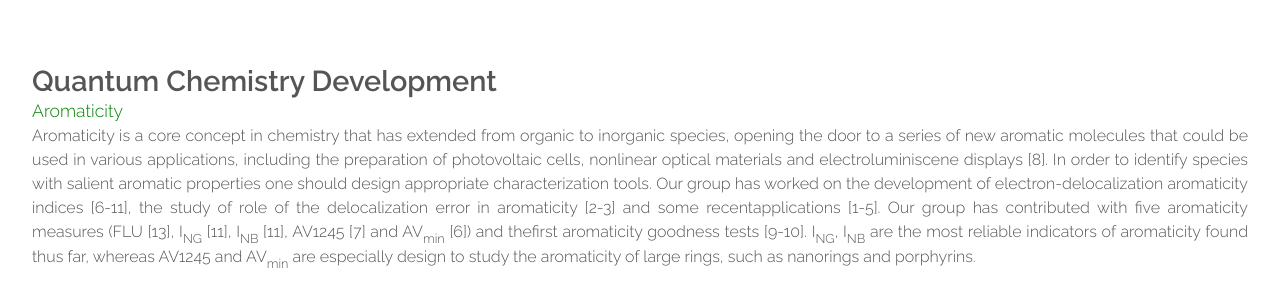
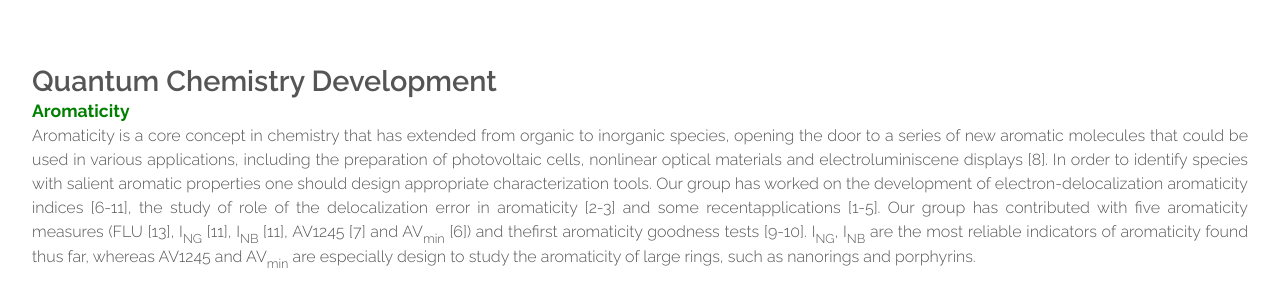
Before and after one commit to old-jekyll-templates/Horizons-Jekyll-Theme, a Jekyll site: the page built from research.html, in a window 1280 px wide. Shown: the part 188-482 px from the top of the page. Built offline with Jekyll 4.4.1, drawn with Linux system fonts in a browser that asks for light colours.

Commit message:
Update research.html

```diff
--- a/research.html
+++ b/research.html
@@ -14,7 +14,7 @@ layout: main
 					<section>
 						<header class="major">
 							<h2>Quantum Chemistry Development</h2>
-							<span class="byline"><font color="green">Aromaticity</font></span>
+							<span class="byline"><b><font color="green">Aromaticity</font></b></span>
 
 						<P ALIGN="justify">Aromaticity is a core concept in chemistry that has extended from organic to inorganic species, opening the door to a series of new aromatic molecules that could be used in various applications, including the preparation of photovoltaic cells, nonlinear optical materials and electroluminiscene displays [8]. In order to identify species with salient aromatic properties one should design appropriate characterization tools. Our group has worked on the development of electron-delocalization aromaticity indices [6-11], the study of role of the delocalization error in aromaticity [2-3] and some recentapplications [1-5].
 					Our group has contributed with five aromaticity measures (FLU [13], I<sub>NG</sub> [11], I<sub>NB</sub> [11], AV1245 [7] and AV<sub>min</sub> [6]) and thefirst aromaticity goodness tests [9-10]. I<sub>NG</sub>, I<sub>NB</sub> are the most reliable indicators of aromaticity found thus far, whereas AV1245 and AV<sub>min</sub> are especially design to study the aromaticity of large rings, such as nanorings and porphyrins. </p>
```
